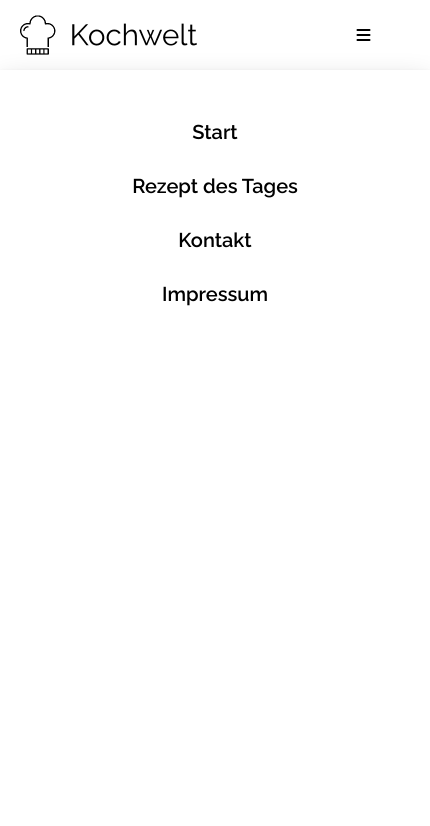
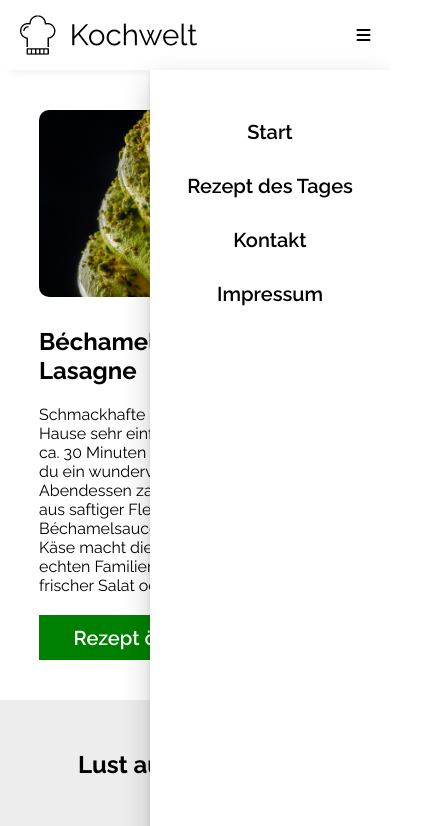
Before and after one commit to zeeshan187/lina-class, a plain HTML site: page index.html in a window 390 px wide. Both pictures are taken after a click on the icon 363 px from the left and 35 px from the top of the page. Shown: the top 826 px of the page, 430 px wide, since content can reach past the window. Drawn offline with Linux system fonts and the light colour scheme.

Commit message:
lena third class

```diff
--- a/styles/shared.css
+++ b/styles/shared.css
@@ -62,10 +62,9 @@ a:hover{
         position: absolute;
         top: 70px;
         right: 0px;
-        left: 0%;
         flex-direction: column;
         padding: 20px;
-        width: 100%;
+        width: 200px;
         box-shadow: rgba(0, 0, 0, 0.2) 0px 12px 28px 0px, rgba(0, 0, 0, 0.1) 0px 2px 4px 0px, rgba(255, 255, 255, 0.05) 0px 0px 0px 1px inset;
         height: calc(100vh - 70px) !important;
         align-items: center;
```
Also changed, not shown: recipe.html (+1 -1 lines).
